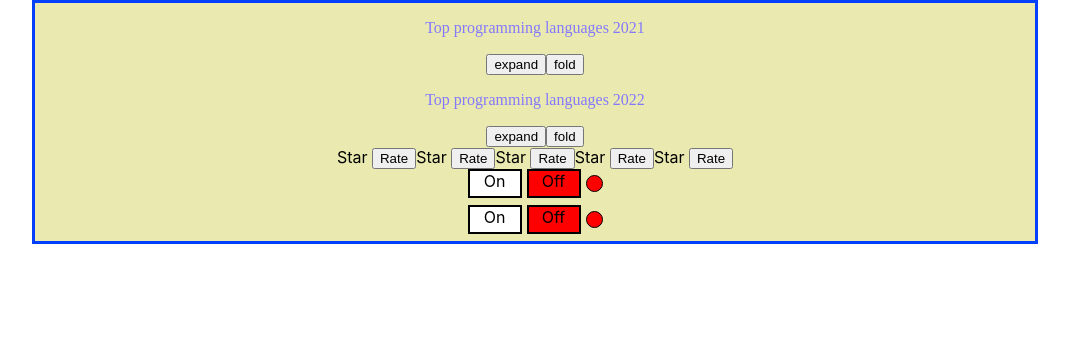
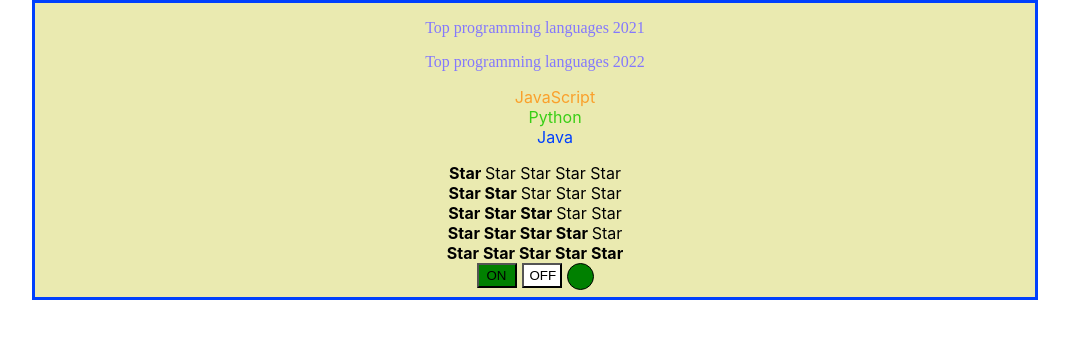
Before and after one commit to romchesko-pazzi/playlist-of-react-ts, a React (Create React App) app: page / in a window 1280 px wide. Shown: the top 338 px of the page, without its empty margins (105-1174 px from the left). Built offline with nearby package versions, Linux system fonts and the light colour scheme.

Commit message:
feat: "training"

```diff
--- a/src/App.tsx
+++ b/src/App.tsx
@@ -7,10 +7,13 @@
 function App() {
     return (
         <div className={"main"}>
-            <Article titleValue={"Top programming languages 2021"}/>
-            <Article titleValue={"Top programming languages 2022"}/>
-            <Rating/>
-            <OnOff/>
+            <Article titleValue={"Top programming languages 2021"} collapsed={true}/>
+            <Article titleValue={"Top programming languages 2022"} collapsed={false}/>
+            <Rating value={1}/>
+            <Rating value={2}/>
+            <Rating value={3}/>
+            <Rating value={4}/>
+            <Rating value={5}/>
             <OnOff/>
         </div>
     );
--- a/src/components/Article.tsx
+++ b/src/components/Article.tsx
@@ -4,19 +4,17 @@
 
 type ArticlePropsType = {
     titleValue: string;
-    // collapsed: boolean;
+    collapsed: boolean;
 }
 
 const Article = (props: ArticlePropsType) => {
 
-    let [collapsed,setTog] = useState(false)
-
     return (
         <div>
             <ArticleTitle title={props.titleValue}/>
-            <button onClick={()=> setTog(true)}>expand</button>
-            <button onClick={()=> setTog(false)}>fold</button>
-            {collapsed && <ArticleBody/>}
+            {/*<button onClick={}>expand</button>*/}
+            {/*<button onClick={}>fold</button>*/}
+            {!props.collapsed && <ArticleBody/>}
         </div>
     )
 }
--- a/src/components/OnOff.tsx
+++ b/src/components/OnOff.tsx
@@ -1,42 +1,39 @@
 import {useState} from "react";
 
-export const OnOff = () => {
+type onProps = {
+    // on: boolean;
+}
 
-let [on, setOn] = useState(false)
+export const OnOff = (props: onProps) => {
+    console.log("OnOff rendering")
+    const [on,setOn] = useState(true);
 
-    const onStyle = {
-        border: "black 2px solid",
-        width: "50px",
+    const styleOn = {
+        width: "40px",
         height: "25px",
         marginRight: "5px",
         backgroundColor: on ? "green" : "white",
     }
-    const offStyle = {
-        border: "black 2px solid",
-        width: "50px",
+    const styleOff = {
+        width: "40px",
         height: "25px",
-        backgroundColor: on ? "white" : "red"
+        marginRight: "5px",
+        backgroundColor: on ? "white" : "red",
     }
-    const indicatorStyle = {
-        alignSelf: "center",
-        marginLeft: "5px",
-        width: "15px",
-        height: "15px",
-        border: "1px black solid",
+    const indicator = {
+        width: "25px",
+        height: "25px",
+        border: "1px solid black",
         borderRadius: "50%",
-        backgroundColor: on ? "green" : "red"
+        backgroundColor: on ? "green" : "red",
     }
+
 
     return (
         <div className={"OnOff"}>
-            <div style={onStyle} onClick={() => setOn(true)}>
-                On
-            </div>
-            <div style={offStyle} onClick={() => setOn(false)}>
-                Off
-            </div>
-            <div style={indicatorStyle}>
-            </div>
+            <button style={styleOn} onClick={() => setOn(true)}>ON</button>
+            <button style={styleOff} onClick={() => setOn(false)}>OFF</button>
+            <div style={indicator}></div>
         </div>
     )
 }
--- a/src/components/Rating.tsx
+++ b/src/components/Rating.tsx
@@ -1,27 +1,21 @@
-import React, {useState} from "react";
+import React from "react";
 import {Star} from "./Star";
 
+type RatingProps = {
+    value: 1 | 2 | 3 | 4 | 5 | 0
+}
 
-export const Rating = () => {
-
-    let [show, setShow] = useState(0)
-
-    let array = [
-        {star: 0, value: 1},
-        {star: 1, value: 2},
-        {star: 2, value: 3},
-        {star: 3, value: 4},
-        {star: 4, value: 5},
-    ]
+export const Rating = (props: RatingProps) => {
+    console.log("Rating rendering");
     return (
         <div>
-            {array.map(m => {
-                return (<>
-                        <Star bolded={show > m.star}/>
-                        <button onClick={() => setShow(m.value)}>Rate</button>
-                    </>
-                )
-            })}
+            <Star bolded={props.value > 0}/>
+            <Star bolded={props.value > 1}/>
+            <Star bolded={props.value > 2}/>
+            <Star bolded={props.value > 3}/>
+            <Star bolded={props.value > 4}/>
         </div>
     )
+
+
 }
--- a/src/components/Star.tsx
+++ b/src/components/Star.tsx
@@ -1,11 +1,11 @@
 import React from "react";
 
 type StarPropsType = {
-    bolded:boolean;
+    bolded: boolean;
 }
 
-
 export const Star = (props: StarPropsType) => {
+    console.log("Star rendering");
     if (props.bolded) {
         return <span><b>Star </b></span>
     } else {
```
